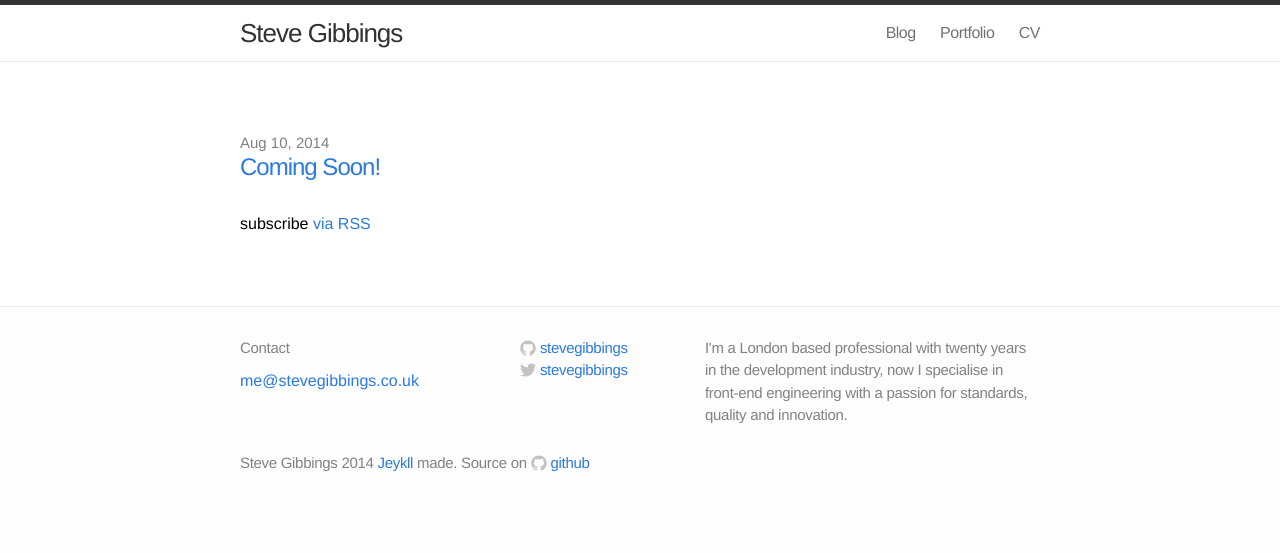
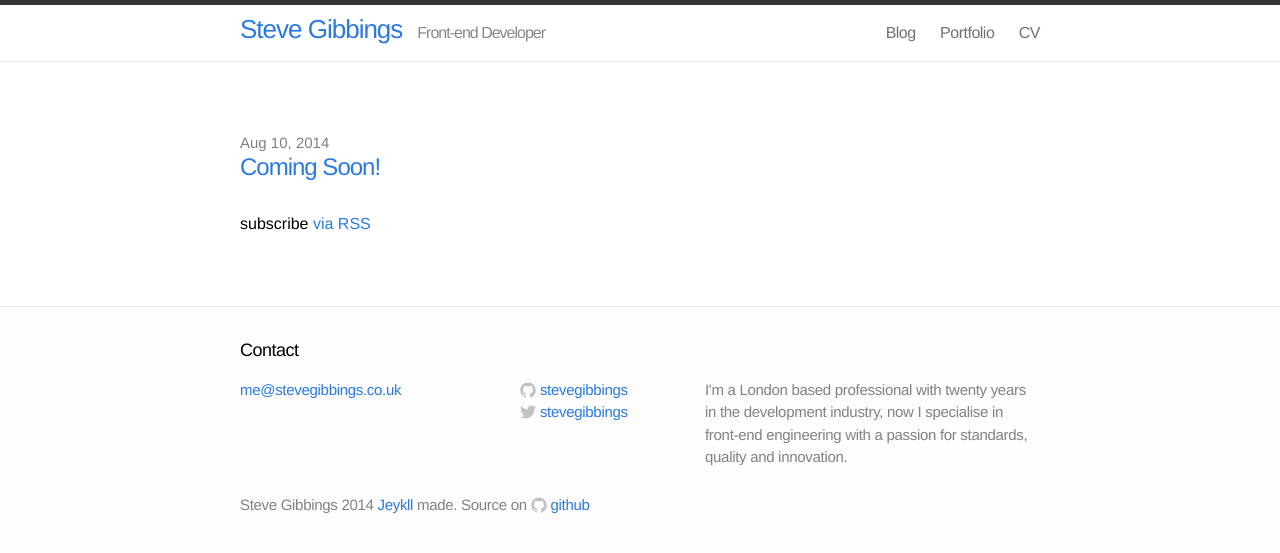
Before and after one commit to stevegibbings/stevegibbings.github.io, a Jekyll site: the page built from index.html, in a window 1280 px wide. Shown: the top 553 px of the page. Built offline with Jekyll 4.4.1, drawn with Linux system fonts in a browser that asks for light colours.

Commit message:
Sorted a few header and footer issues

```diff
--- a/_config.yml
+++ b/_config.yml
@@ -1,6 +1,7 @@
 # Site settings
 title: Steve Gibbings
-metatitle: Portfolio and blog of a freelance front-end web developer in London
+subtitle: Front-end Developer
+metatitle: Portfolio and blog of a freelance front-end developer in London
 email: me@stevegibbings.co.uk
 description: "I'm a London based professional with twenty years in the development industry, now I specialise in front-end engineering with a passion for standards, quality and innovation."
 baseurl: ""
--- a/_includes/footer.html
+++ b/_includes/footer.html
@@ -1,10 +1,10 @@
 <footer class="site-footer">
 
   <div class="wrap">
+    <h3 class="site-footer__heading">Contact</h3>
+    <div class="footer-col-1 column">
 
-    <div class="footer-col-1 column">
-      <p>Contact</p>
-      <a href="mailto:{{ site.email }}">{{ site.email }}</a>
+      <p><a href="mailto:{{ site.email }}">{{ site.email }}</a></p>
 
     </div>
 
--- a/_includes/header.html
+++ b/_includes/header.html
@@ -2,7 +2,8 @@
 
   <div class="wrap">
 
-    <a class="site-title" href="{{ site.baseurl }}/">{{ site.title }}</a>
+    <span class="site-title"><a href="{{ site.baseurl }}/">{{ site.title }}</a><span class="site-subtitle">{{ site.subtitle }}</span></span>
+
 
     {% include navigation.html %}
 
--- a/_sass/_core.scss
+++ b/_sass/_core.scss
@@ -63,9 +63,15 @@ p {
   font-size: 26px;
   letter-spacing: -1px;
   float: left;
-  line-height: 56px;
+  line-height: 49px;
   position: relative;
   z-index: 1;
+}
+
+.site-subtitle {
+  font-size: 16px;
+  color: #888;
+  padding-left: 15px;
 }
 
 .site-nav {
@@ -88,7 +94,7 @@ p {
   padding: 30px 0;
 }
 
-.footer-heading {
+.site-footer__heading {
   font-size: 18px;
   font-weight: 300;
   letter-spacing: -.5px;
@@ -442,3 +448,14 @@ p {
     margin: 0 0 15px; }
 
 }
+
+@media screen and (max-width: 400px) {
+  .site-subtitle {
+    display: block;
+    clear:left;
+    padding-left:0;
+    line-height: 1;
+    position: relative;
+    top:-8px;
+  }
+}
--- a/_sass/_project.scss
+++ b/_sass/_project.scss
@@ -15,8 +15,7 @@
 }
 
 .project__title {
-  margin-bottom:20px;
-  display:inline-block;
+  margin-bottom:15px;
 }
 
 @media screen and (min-width:$tablet-width) {
```
